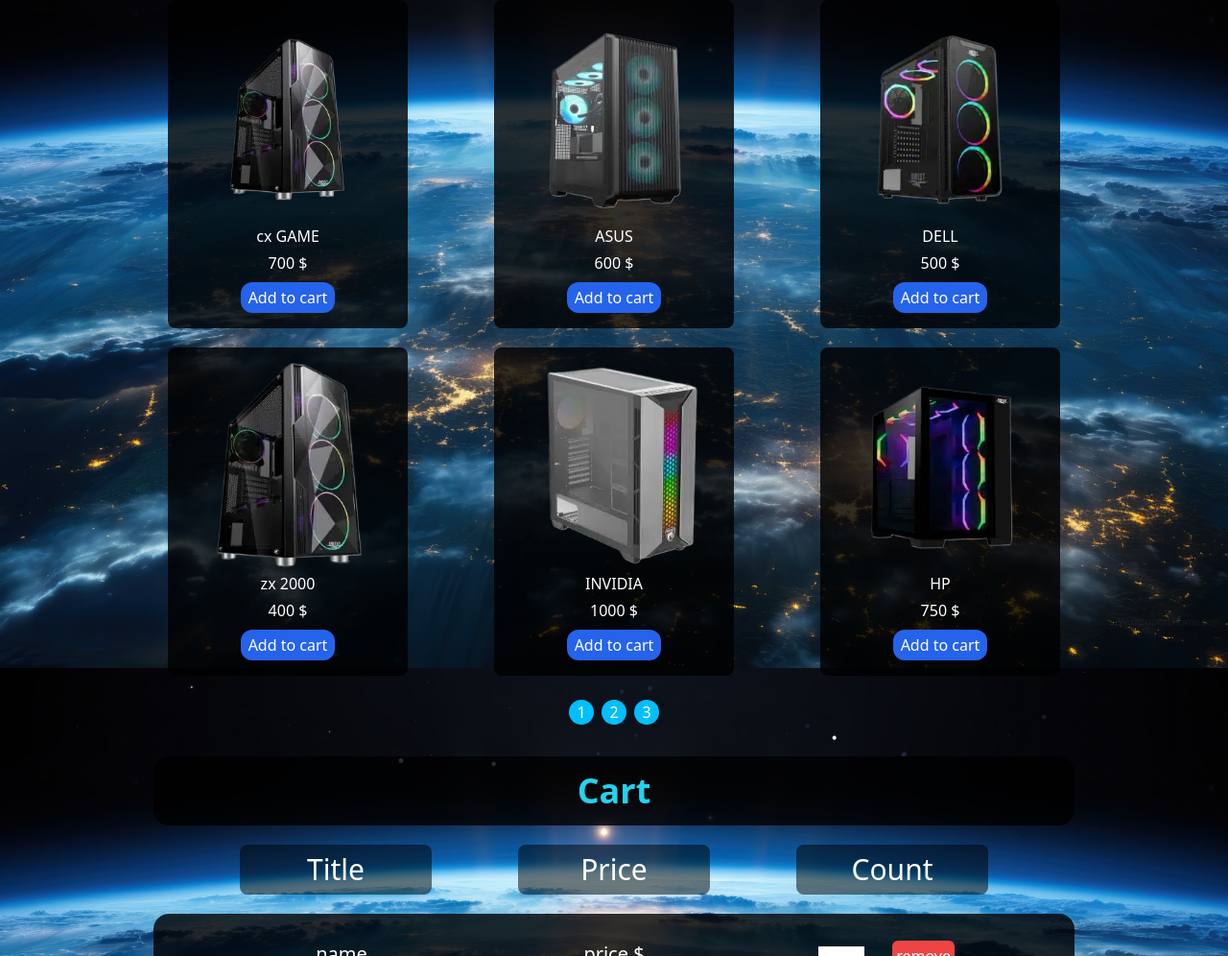
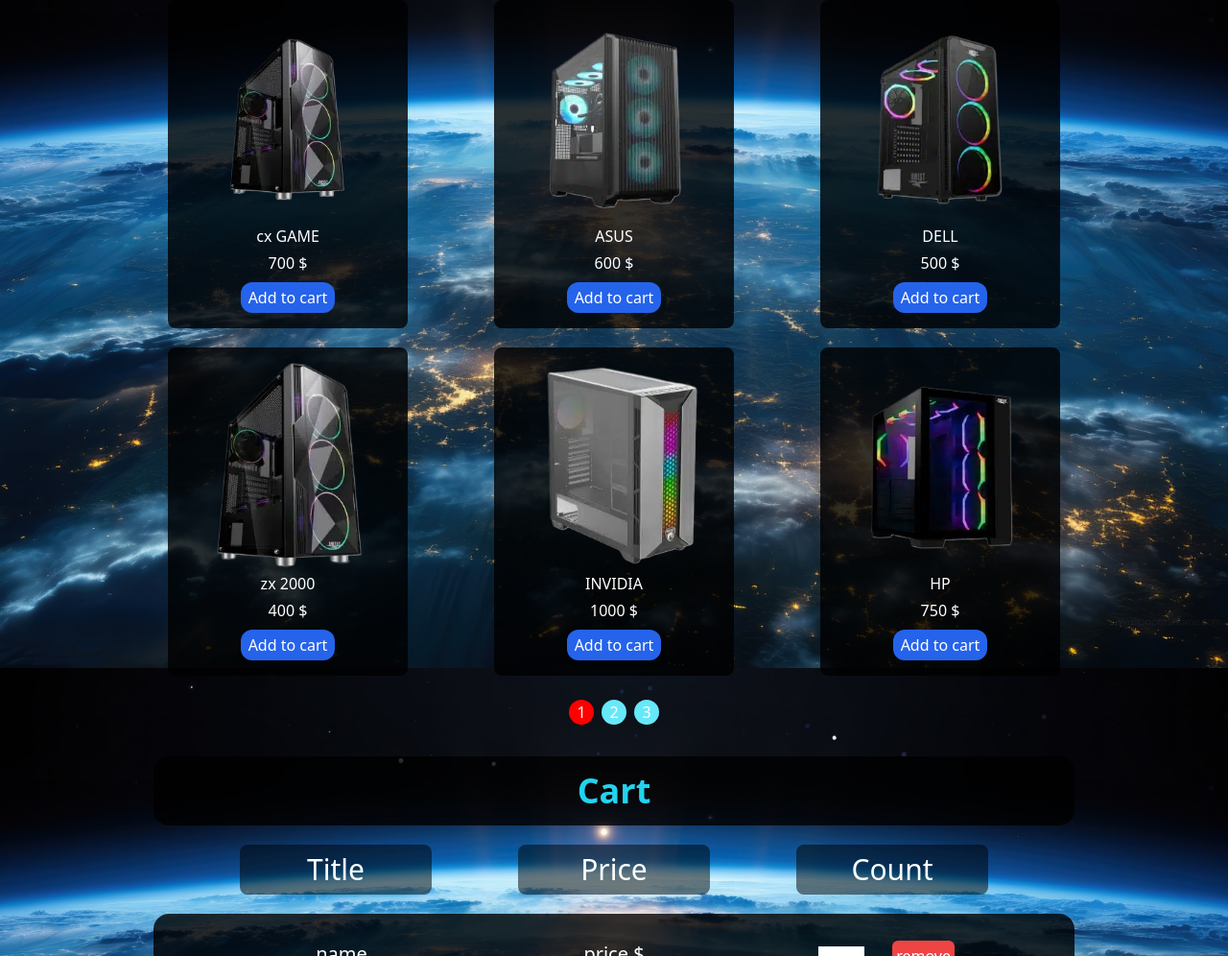
Before and after one commit to sahand-mahdilu/Shopping-cart, a website: page src/index.html in a window 1280 px wide. Shown: the part 104-1100 px from the top of the page at 96% size. Drawn offline with Linux system fonts and the light colour scheme.

Commit message:
feat : pagination btn style added

```diff
--- a/src/index.js
+++ b/src/index.js
@@ -178,10 +178,27 @@
     paginationBtn.innerHTML=pageCount
     btnContainer.append(paginationBtn)
 
-    paginationBtn.addEventListener("click",function(e){
 
-        let btnValue=Number(e.target.innerHTML)
+    let btnValue=Number(paginationBtn.innerHTML)
+
+    if(btnValue===currentPage){
+
+        paginationBtn.classList.add("red")
+    }
+
+
+
+
+
+
+    paginationBtn.addEventListener("click",function(){
+
          currentPage=btnValue
+         let prevBtn = document.querySelector(".red")
+         prevBtn.classList.remove("red")
+         paginationBtn.classList.add("red")
+
+
          displayData(productArray, currentPage, dataCount, dataContainerElem);
 
         console.log(currentPage);
--- a/src/input.css
+++ b/src/input.css
@@ -12,9 +12,10 @@
 }
 
 .paginateBtns{
+    @apply bg-cyan-300;
     width: 26px;
     height: 26px;
-    background-color: deepskyblue;
+
     border-radius: 100%;
     color:white
 }
@@ -40,3 +41,7 @@
 .counContainer{
     @apply text-center w-[200px] flex justify-evenly items-center
 }
+
+.red{
+    background-color: red !important;
+}
```
Also changed, not shown: src/output.css.
